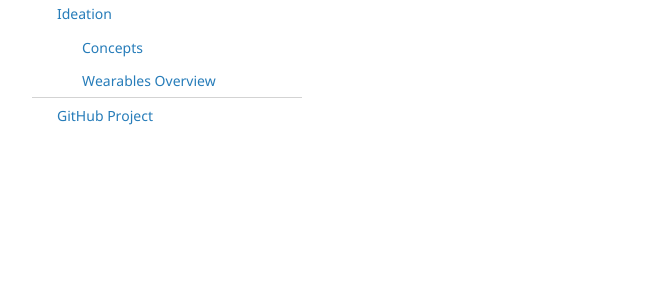
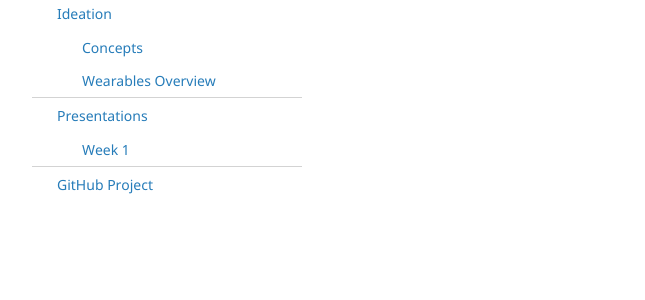
Before and after one commit to harryiliffe/open-design-2018, a Jekyll site: the page built from docs/index.md, in a window 1280 px wide. Shown: the part 347-647 px from the top of the page, without its empty margins (178-823 px from the left). Built offline with Jekyll 4.4.1, drawn with Linux system fonts in a browser that asks for light colours.

Commit message:
Added catagory "presentations"

```diff
--- a/docs/_config.yml
+++ b/docs/_config.yml
@@ -9,6 +9,7 @@
 sections: [
     ['research', 'Research'],
     ['ideation', 'Ideation'],
+    ['presentations', 'Presentations'],
 ]
 
 
```
